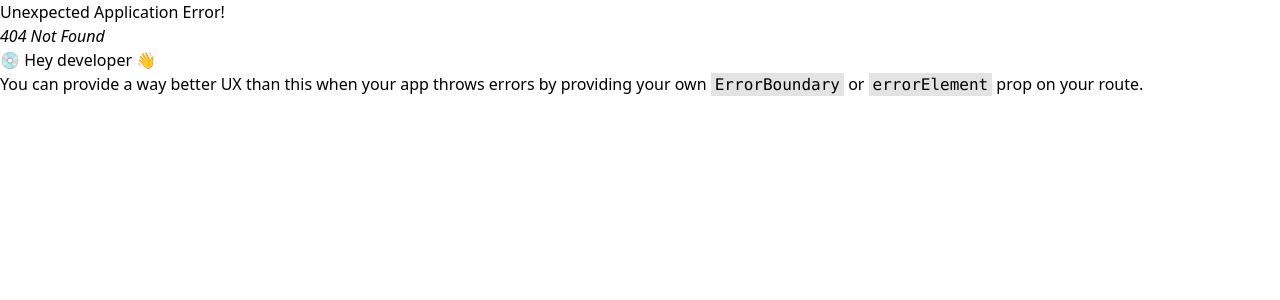
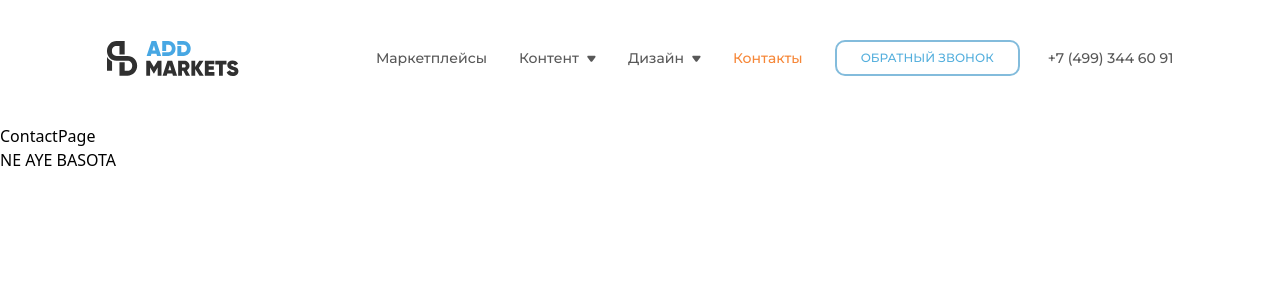
Before and after one commit to Shaqs0/addMarkets, a React (Vite) app: page /contacts in a window 1280 px wide. Before the commit this address had no page. Shown: the top 300 px of the page. Built offline with nearby package versions, Linux system fonts and the light colour scheme.

Commit message:
update header

```diff
--- a/src/layout/Layout.tsx
+++ b/src/layout/Layout.tsx
@@ -1,8 +1,9 @@
-import { Outlet } from 'react-router-dom';
+import { Outlet, useLocation } from 'react-router-dom';
 import { Logo, nameLogo, Polygon } from '../assets';
 import { useState } from 'react';
 
 export function Layout() {
+	const location = useLocation();
 	const [isContentOpen, setIsContentOpen] = useState(false);
 	const [isDesignOpen, setIsDesignOpen] = useState(false);
 
@@ -14,27 +15,32 @@ export function Layout() {
 		setIsDesignOpen(!isDesignOpen);
 	};
 
+	const isActive = (path:string) => location.pathname === path ? 'text-selected-text' : 'text-text-color';
+
 	return (
-		<header>
+		<div>
 			<div className='flex justify-center items-center mt-10'>
-				<div className='flex w-[90vw] justify-around items-center mb-12'>
+				<div className='flex w-[1204px] justify-around items-center mb-12'>
 					<div className='flex'>
 						<img src={Logo} alt="Logo" className="mr-2" />
 						<img src={nameLogo} alt='nameLogo' />
 					</div>
 					<div className='flex gap-[32px] items-center'>
 						<div className='flex'>
-							<ul className="flex gap-[32px] text-text-color font-montserrat text-sm font-medium">
-								<li><a href="#">Маркетплейсы</a></li>
+							<ul className="flex gap-[32px] font-montserrat text-sm font-medium">
+								<li><a href="/" className={`select-none ${isActive('/')}`}>Маркетплейсы</a></li>
 
-								<li className='relative flex gap-2 items-center'>
-									<a href="#">Контент</a>
+								<li
+									className='relative flex gap-2 items-center cursor-pointer select-none'
+									onClick={handleContentToggle}
+								>
+									<a className={`select-none ${isActive('/content')}`}>Контент</a>
 									<img
 										src={Polygon}
 										alt="Polygon"
-										onClick={handleContentToggle}
-										className={`cursor-pointer transition-transform duration-400 ease-in-out ${isContentOpen ? 'rotate-180' : ''}`}
+										className={`transition-transform duration-300 ease-in-out ${isContentOpen ? 'rotate-180' : ''}`}
 									/>
+
 									{isContentOpen && (
 										<ul className="absolute top-full mt-2 bg-white shadow-lg rounded-lg p-4">
 											<li><a href="#">Подменю 1</a></li>
@@ -44,14 +50,17 @@ export function Layout() {
 									)}
 								</li>
 
-								<li className='relative flex gap-2 items-center'>
-									<a href="#">Дизайн</a>
+								<li
+									className='relative flex gap-2 items-center cursor-pointer select-none'
+									onClick={handleDesignToggle}
+								>
+									<a className={`select-none ${isActive('/design')}`}>Дизайн</a>
 									<img
 										src={Polygon}
 										alt="Polygon"
-										onClick={handleDesignToggle}
-										className={`cursor-pointer transition-transform duration-400 ease-in-out ${isDesignOpen ? 'rotate-180' : ''}`}
+										className={`transition-transform duration-300 ease-in-out ${isDesignOpen ? 'rotate-180' : ''}`}
 									/>
+
 									{isDesignOpen && (
 										<ul className="absolute top-full mt-2 bg-white shadow-lg rounded-lg p-4">
 											<li><a href="#">Подменю 1</a></li>
@@ -61,14 +70,14 @@ export function Layout() {
 									)}
 								</li>
 
-								<li><a href="#">Контакты</a></li>
+								<li><a href="/contacts" className={`select-none ${isActive('/contacts')}`}>Контакты</a></li>
 							</ul>
 						</div>
 						<div className='flex gap-[28px] items-center'>
-							<button className='pt-2 pl-6 pb-2 pr-6 border-2 border-solid border-primary-light-blue rounded-[10px] text-[#54AFDD] font-montserrat text-xs font-medium'>
+							<button className='pt-2 pl-6 pb-2 pr-6 border-2 border-solid border-primary-light-blue rounded-[10px] text-[#54AFDD] font-montserrat text-xs font-medium select-none'>
 								ОБРАТНЫЙ ЗВОНОК
 							</button>
-							<span className='text-text-color font-montserrat text-sm font-medium'>+7 (499) 344 60 91</span>
+							<span className='text-text-color font-montserrat text-sm font-medium select-none'>+7 (499) 344 60 91</span>
 						</div>
 					</div>
 				</div>
@@ -77,6 +86,6 @@ export function Layout() {
 				<Outlet />
 			</div>
 			<div>NE AYE BASOTA</div>
-		</header>
+		</div>
 	);
 }
--- a/src/main.tsx
+++ b/src/main.tsx
@@ -2,7 +2,7 @@ import { StrictMode } from 'react';
 import { createRoot } from 'react-dom/client';
 import './index.css';
 import { createBrowserRouter, RouterProvider } from 'react-router-dom';
-import { StartPage } from './pages';
+import { ContactPage, StartPage } from './pages';
 import { Layout } from './layout/Layout';
 
 const router = createBrowserRouter([
@@ -13,6 +13,10 @@ const router = createBrowserRouter([
 			{
 				path:'/',
 				element: <StartPage/>
+			},
+			{
+				path:'/contacts',
+				element: <ContactPage/>
 			}
 		]
 	}
--- /dev/null
+++ b/src/pages/ContactPage/ContactPage.tsx
@@ -0,0 +1,9 @@
+
+
+export function ContactPage () {
+	return (
+		<div>
+			<p>ContactPage</p>
+		</div>
+	);
+}
--- a/src/pages/index.ts
+++ b/src/pages/index.ts
@@ -1 +1,2 @@
 export {StartPage} from './StartPage/StartPage';
+export {ContactPage} from './ContactPage/ContactPage';
```
